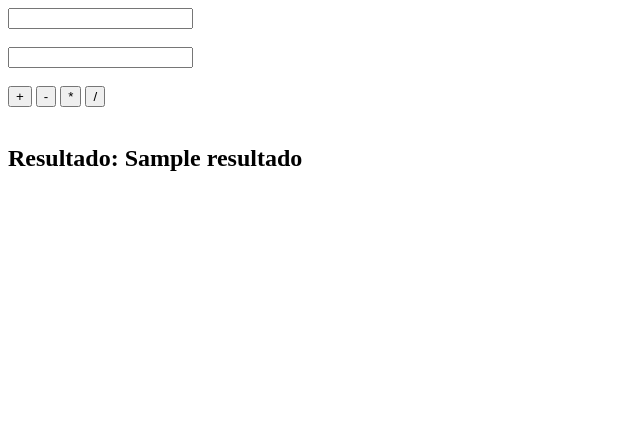
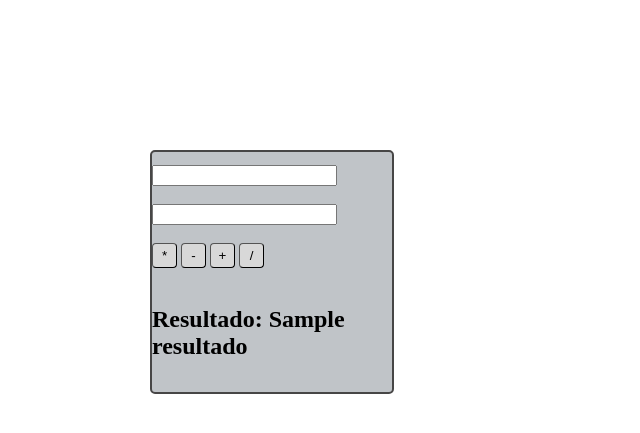
Before and after one commit to felipejm91/calculadora-flask-python, a Flask app: template templates/calculadora.html in a window 1280 px wide. Shown: the top 433 px of the page, without its empty margins (0-640 px from the left). Run offline with Flask 2, Linux system fonts and the light colour scheme; the template is opened without the code that fills it: most values are stand-ins (such as "Sample title", 1, 10 or a date in 2020).

Commit message:
atualização css

```diff
--- a/app.py
+++ b/app.py
@@ -6,6 +6,8 @@ app = Flask(__name__)
 
 @app.route('/', methods=['GET', 'POST'])
 def calc():
+    resultado = 0
+
     if request.method == 'POST':
         n1 = request.form.get('numero1')
         n2 = request.form.get('numero2')
@@ -18,6 +20,7 @@ def calc():
             resultado = calculadora.divisao(n1, n2)
         elif request.form.get('multiplicacao'):
             resultado = calculadora.multiplicacao(n1, n2)
+
     return render_template('calculadora.html', resultado=resultado)
 
 
--- /dev/null
+++ b/static/style.css
@@ -0,0 +1,31 @@
+body {
+    align-items: center;
+    display: flex;
+    margin: 150px;
+}
+
+.calculadora {
+    border-width: 2px;
+    border-radius: 5px;
+    border-color: rgb(71, 70, 70);
+    background-color: rgba(181, 186, 190, 0.849);
+    border-style: solid;
+    height: 240px;
+    width: 240px;
+    justify-content: center;
+    align-items: center;
+    display: flex;
+}
+
+#zero {
+    width: 54px;
+}
+
+.botao {
+    height: 25px;
+    width: 25px;
+    background-color:rgb(216, 216, 216);
+    align-items: center;
+    border-width: 1px;
+    border-radius: 4px;
+}
--- a/templates/calculadora.html
+++ b/templates/calculadora.html
@@ -3,19 +3,20 @@
 <head>
     <meta charset="UTF-8">
     <title>Calculadora Flask-Python</title>
+    <link rel="stylesheet" href="{{ url_for('static', filename='style.css') }}">
 </head>
 <body>
-    <form action="/" method="post">
-        <input type="number" id="numero1" name="numero1"><br><br>
-        <input type="number" id="numero2" name="numero2"><br><br>
-        <input type="submit" id="soma" name="soma" value="+">
-        <input type="submit" id="subtracao" name="subtracao" value="-">
-        <input type="submit" id="multiplicacao" name="multiplicacao" value="*">
-        <input type="submit" id="divisao" name="divisao" value="/">
+    <div class="calculadora">
+        <form action="/" method="post">
+            <input type="number" id="numero1" name="numero1"><br><br>
+            <input type="number" id="numero2" name="numero2"><br><br>
+            <input class="botao" type="submit" id="multiplicacao" name="multiplicacao" value="*">
+            <input class="botao" type="submit" id="subtracao" name="subtracao" value="-">
+            <input class="botao" type="submit" id="soma" name="soma" value="+">
+            <input class="botao" type="submit" id="divisao" name="divisao" value="/">
 
-        <br><br><h2>Resultado: {{ resultado }}</h2>
-
-
-    </form>
+            <br><br><h2>Resultado: {{ resultado }}</h2>
+        </form>
+    </div>
 </body>
 </html>
```
Also changed, not shown: controllers/calculadora.py (line endings or trailing spaces).
